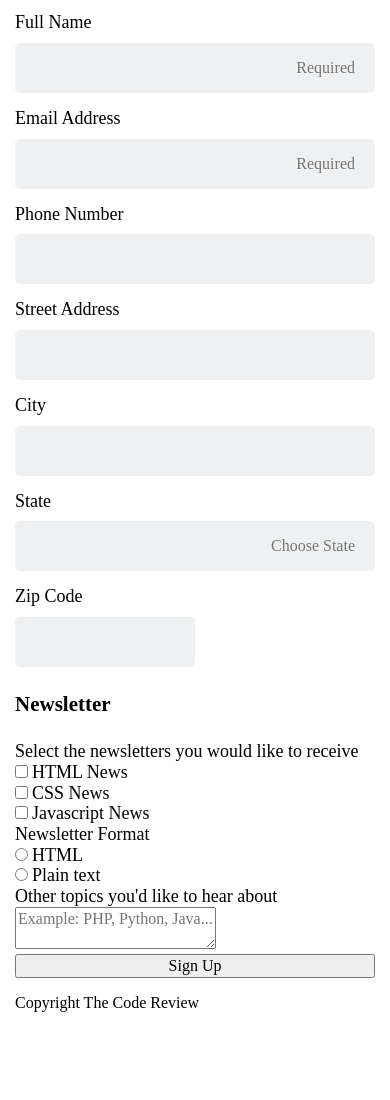
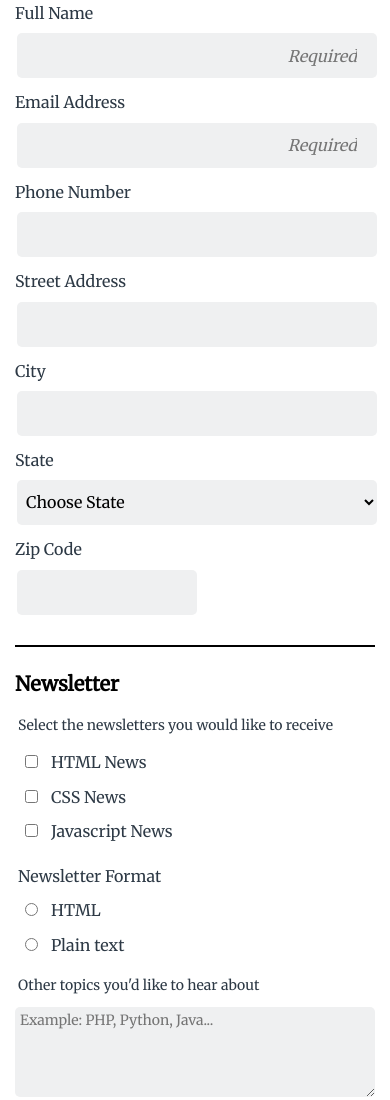
Before and after one commit to zachgreeley101/techdegree-project-3, a plain HTML site: page index.html in a window 390 px wide. Shown: the part 280-1380 px from the top of the page. Before the commit the page ends 1309 px from the top, so only its background shows below. Drawn offline with Linux system fonts and the light colour scheme.

Commit message:
Mobile Version Complete
*made it look like 320px mobile mockup.
designed with Chrome Tools.
*Added select for all 50 states.
*Added recommended google font.
*Added placeholder for textarea
*Added footer background (color matched with header)

```diff
--- a/css/style.css
+++ b/css/style.css
@@ -1,6 +1,26 @@
 * {
     box-sizing: border-box;
   }
+
+  h1,
+  h2,
+  p,
+  legend,
+  label,
+  input,
+  select,
+  textarea,
+  button{
+      font-family: 'Merriweather',
+      Arial, Helvetica, sans-serif;
+  }
+
+p,
+label,
+footer{
+  font-weight: lighter;
+  color: #2d3945;
+}
 
 header,
 form,
@@ -10,7 +30,7 @@ footer {
 }
 
 header {
-  background: #2d3945 ;
+  background: #2d3945;
   text-align: center;
   text-transform: uppercase;
   font-size: 12px;
@@ -19,6 +39,9 @@ header {
 
 header h1 {
   margin: 25px 15px;
+  font-size: 21px;
+  letter-spacing: 0px;
+  font-weight: normal;
 }
 
 fieldset {
@@ -29,35 +52,114 @@ fieldset {
 
 legend {
   font-weight: bold;
-  margin-bottom: 25px;
-  font-size: 21px;
+  font-size: 20px;
+  margin-bottom: 20px;
 }
 
-label {
-  font-size: 18px;
+footer p{
+  text-align: center;
+  font-style: italic;
+  margin:auto;
+  font-size: 12px;
+  color: white;
+}
+
+footer {
+  background: #2d3945;
+  height: 68px;
 }
 
 input[type="text"],
+select[id="state"],
 input[type="email"],
-input[type="tel"]
- {
-  background: #eff0f1;
-  border: none;
-  border-radius: 5px;
-  height: 50px;
-  width: 100%;
+input[type="tel"] {
+  height: 45px;
   margin-top: 10px;
   margin-bottom: 15px;
-  padding-right: 20px;
+  margin-left: 2px;
+  padding-left: 5px;
+}
+
+input[type="text"],
+select[id="state"],
+input[type="email"],
+input[type="tel"],
+textarea {
+  width: 100%;
+  background: #eff0f1;
+}
+
+input[type="text"],
+select[id="state"],
+input[type="email"],
+input[type="tel"],
+textarea, button {
+  border-radius: 5px;
+  border: none;
+}
+
+textarea[id="ideas"] {
+  margin: 13px 0 28px 0;
+  height: 90px;
+  padding: 5px 0 0 5px;
+}
+
+label[for="ideas"],
+textarea[id="ideas"] {
+  font-size: 14px;
 }
 
 input[placeholder] {
   text-align: right;
+  font-style: italic;
+  padding-right: 20px;
 }
 
 input[id="zip"] {
   width: 50%;
+  margin-bottom: 30px;
+}
+
+input[type="checkbox"],
+input[type="radio"] {
+  margin-top: 17px;
+  margin-left: 10px;
+}
+
+input[id="html_news"] {
+  margin-top: 0;
+}
+
+input[id="javascript_news"] {
+  margin-bottom: 30px;
+}
+
+label[for="html_news"],
+label[for="css_news"],
+label[for="javascript_news"],
+label[for="html"],
+label[for="plain_text"]  {
+  margin-left: 9px;
+}
+
+input[id="plain_text"] {
   margin-bottom: 25px;
+}
+
+button[type="submit"]{
+  height: 50px;
+  background: #4ebbb5;
+  color: white;
+  font-weight: bold;
+  font-size: 20px;
+  margin-bottom: 25px;
+}
+
+select:focus,
+input:focus,
+textarea:focus {
+  border: 4px #46698b solid;
+  outline: none;
 }
 
 .contact input,
@@ -77,14 +179,26 @@ form::before {
 }
 
 .descriptor h2 {
-  margin-bottom: 10px
+  margin: 27px 0 10px 0;
+  font-size: 19px;
+  font-weight: bolder;
 }
 
 .descriptor p {
-  font-size: 18px;
+  font-size: 15px;
   line-height: 22px;
   margin-top: 0;
   margin-bottom: 30px
+}
+
+.newsletter p {
+ font-size: 14px;
+ margin: 0 0 0 3px;
+ line-height: 20px;
+}
+
+.spacer {
+  margin-left: 3px;
 }
 
 .col {
@@ -95,6 +209,13 @@ form::before {
   text-align: center;
   border-bottom: 4px black solid;
   margin-bottom: 3px;
+}
+
+.contact::after {
+  content: "";
+  border-bottom: 2px black solid;
+  display: block;
+  margin-bottom: 25px;
 }
 
 
@@ -110,8 +231,4 @@ form::before {
 
 
 
-
-
-
-
 /* TODO:  */
--- a/index.html
+++ b/index.html
@@ -6,7 +6,7 @@
     <title>Online Registration Form</title>
     <link rel="stylesheet" href="css/normalize.css">
     <link rel="stylesheet" href="css/style.css">
-    <!-- TODO:  -->  <link href="GOOGLE FONTS URL" rel="stylesheet" type="text/css">
+    <link href="https://fonts.googleapis.com/css?family=Merriweather" rel="stylesheet" type="text/css">
   </head>
   <body>
     <header>
@@ -37,10 +37,60 @@
         <label for="city">City</label>
         <input type="text" id="city" name="user_city">
 
-        <!-- TODO: Drop down box, That lists all 50 states  -->
         <label for="state">State</label>
-        <input type="text" id="state" name="user_state" placeholder="Choose State">
-        <!-- end -->
+        <select id="state" name="user_state">
+          <option value="choose_state">Choose State</option>
+          <option value="alabama">Alabama</option>
+          <option value="alaska">Alaska</option>
+          <option value="arizona">Arizona</option>
+          <option value="arkansas">Arkansas</option>
+          <option value="california">California</option>
+          <option value="colorado">Colorado</option>
+          <option value="connecticut">Connecticut</option>
+          <option value="delaware">Delaware</option>
+          <option value="florida">Florida</option>
+          <option value="georgia">Georgia</option>
+          <option value="hawaii">Hawaii</option>
+          <option value="idaho">Idaho</option>
+          <option value="illinois">Illinois</option>
+          <option value="indiana">Indiana</option>
+          <option value="iowa">Iowa</option>
+          <option value="kansas">Kansas</option>
+          <option value="kentucky">Kentucky</option>
+          <option value="louisiana">Louisiana</option>
+          <option value="maine">Maine</option>
+          <option value="maryland">Maryland</option>
+          <option value="massachusetts">Massachusetts</option>
+          <option value="michigan">Michigan</option>
+          <option value="minnesota">Minnesota</option>
+          <option value="mississippi">Mississippi</option>
+          <option value="missouri">Missouri</option>
+          <option value="montana">Montana</option>
+          <option value="nebraska">Nebraska</option>
+          <option value="nevada">Nevada</option>
+          <option value="new_hampshire">New Hampshire</option>
+          <option value="new_jersey">New Jersey</option>
+          <option value="new_mexico">New Mexico</option>
+          <option value="new_york">New York</option>
+          <option value="north_carolina">North Carolina</option>
+          <option value="north_dakota">North Dakota</option>
+          <option value="ohio">Ohio</option>
+          <option value="oklahoma">Oklahoma</option>
+          <option value="oregon">Oregon</option>
+          <option value="pennsylvania">Pennsylvania</option>
+          <option value="rhode_island">Rhode Island</option>
+          <option value="south_carolina">South Carolina</option>
+          <option value="south_dakota">South Dakota</option>
+          <option value="tennessee">Tennessee</option>
+          <option value="texas">Texas</option>
+          <option value="utah">Utah</option>
+          <option value="vermont">Vermont</option>
+          <option value="virginia">Virginia</option>
+          <option value="washington">Washington</option>
+          <option value="west_virginia">West Virginia</option>
+          <option value="wisconsin">Wisconsin</option>
+          <option value="wyoming">Wyoming</option>
+        </select>
 
         <label for="zip">Zip Code</label>
         <input type="text" id="zip" name="user_zip">
@@ -49,7 +99,7 @@
       <fieldset class="newsletter">
         <legend>Newsletter</legend>
 
-        <label>Select the newsletters you would like to receive</label>
+        <p>Select the newsletters you would like to receive</p>
         <br>
         <input type="checkbox" id="html_news" name="news_type" value="newsletter_html">
         <label for="html_news">HTML News</label>
@@ -62,7 +112,7 @@
 
         <br>
 
-        <label>Newsletter Format</label>
+        <label class="spacer">Newsletter Format</label>
         <br>
         <input type="radio" id="html" value="html" name="format">
         <label for="html">HTML</label>
@@ -72,9 +122,9 @@
 
         <br>
 
-        <label for="ideas">Other topics you'd like to hear about</label>
+        <label for="ideas" class="spacer">Other topics you'd like to hear about</label>
         <br>
-        <textarea id="ideas" placeholder="Example: PHP, Python, Java...  "></textarea>
+        <textarea id="ideas" name="user_ideas" placeholder="Example: PHP, Python, Java..."></textarea>
       </fieldset>
 
       <button type="submit">Sign Up</button>
@@ -83,7 +133,7 @@
 
 
   </body>
-  <footer class="col">
+  <footer>
     <p>Copyright The Code Review</p>
   </footer>
 </html>
```
